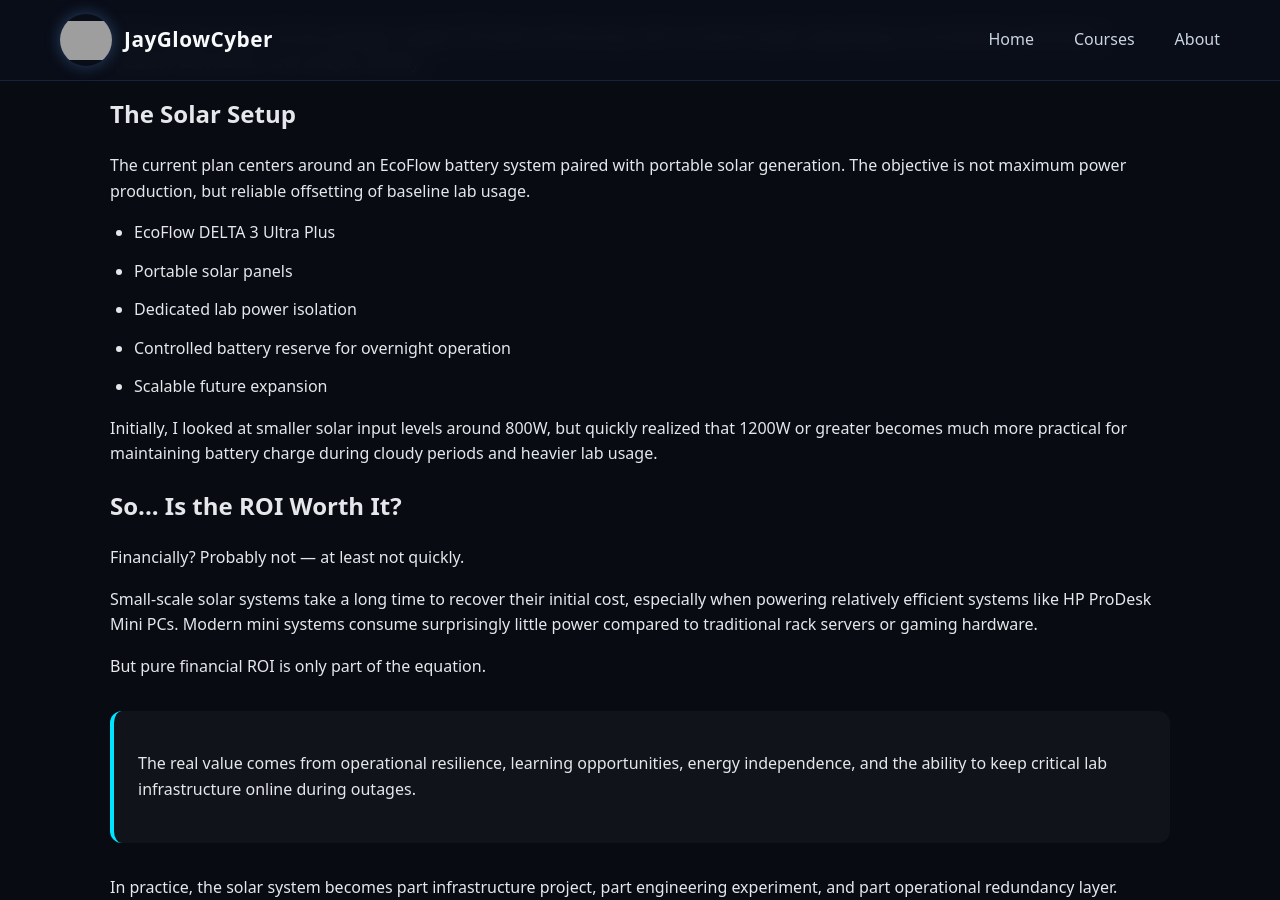
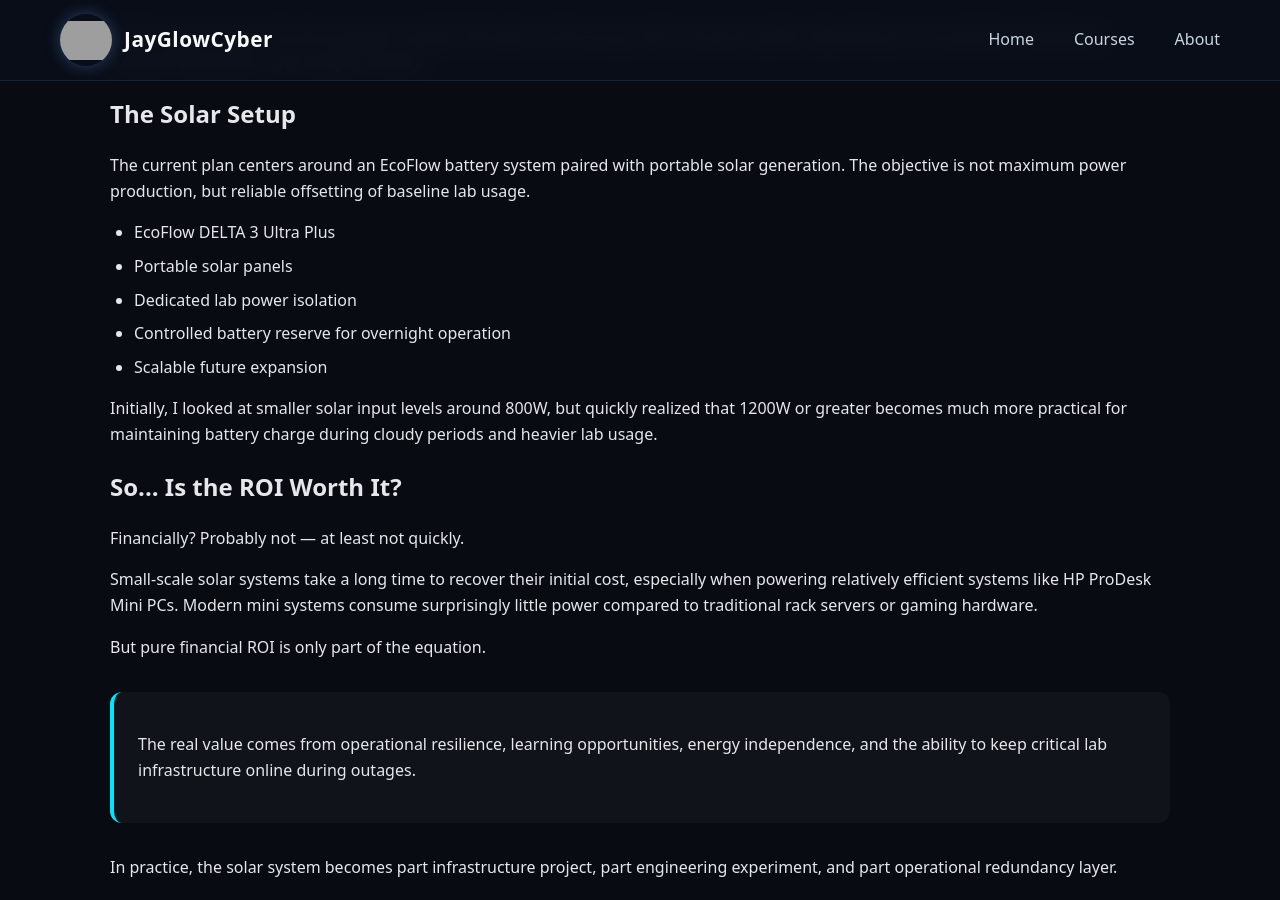
Before and after one commit to jayglow/jayglowcyber.com, a Jekyll site: the page built from _posts/2026-05-12-solar-powering-your-cyber-lab.md, in a window 1280 px wide and 900 px high, scrolled down 1435 px. Built offline with Jekyll 4.4.1, drawn with Linux system fonts in a browser that asks for light colours; grey boxes are pictures that could not be loaded.

Commit message:
Update style.css

```diff
--- a/assets/css/style.css
+++ b/assets/css/style.css
@@ -859,12 +859,12 @@
 }
 
 .feature-list {
-  margin-top: 1rem;
+  margin-top: 0.5rem;
   padding-left: 1.5rem;
 }
 
 .feature-list li {
-  margin-bottom: 0.8rem;
+  margin-bottom: 0.5rem;
 }
 
 .quote-block {
```
